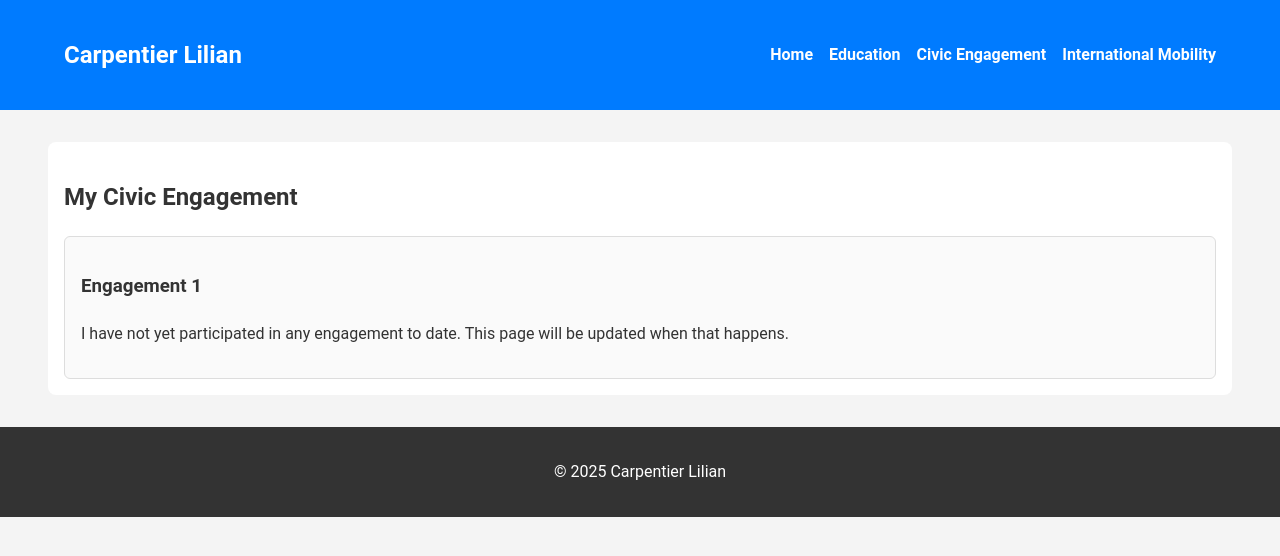
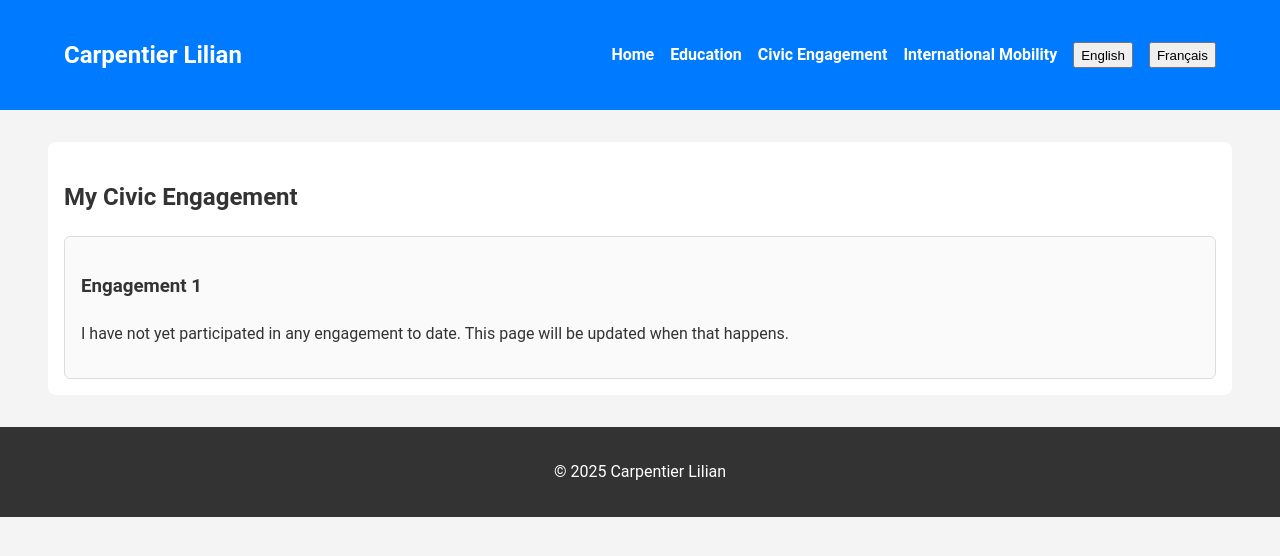
Before and after one commit to Istrie/Istrie.github.io, a plain HTML site: page en/engagement.html in a window 1280 px wide. Drawn offline with Linux system fonts and the light colour scheme.

Commit message:
chg lang

```diff
--- a/en/engagement.html
+++ b/en/engagement.html
@@ -5,6 +5,16 @@
   <meta name="viewport" content="width=device-width, initial-scale=1.0">
   <title>Formation</title>
   <link rel="stylesheet" href="../style.css">
+  <script>
+    // Fonction pour changer la langue
+    function changeLanguage(lang) {
+      if (lang === 'fr') {
+        window.location.href = 'index.html'; // Redirige vers la version française
+      } else if (lang === 'en') {
+        window.location.href = 'en/index.html'; // Redirige vers la version anglaise
+      }
+    }
+  </script>
 </head>
 <body>
   <header>
@@ -16,6 +26,9 @@
         <li><a href="engagement.html">Civic Engagement</a></li>
         <li><a href="mobilité.html">International Mobility</a></li>
         <!--<li><a href="moi.html">Contact</a></li>-->
+
+        <button onclick="changeLanguage('en')">English</button>
+        <button onclick="changeLanguage('fr')">Français</button>
       </ul>
     </nav>
   </header>
```
Also changed, not shown: en/formation.html (+13 -0 lines), en/mobilité.html (+13 -0 lines), engagement.html (+3 -0 lines), formation.html (+3 -0 lines), mobilité.html (+3 -0 lines), 1 other file.
